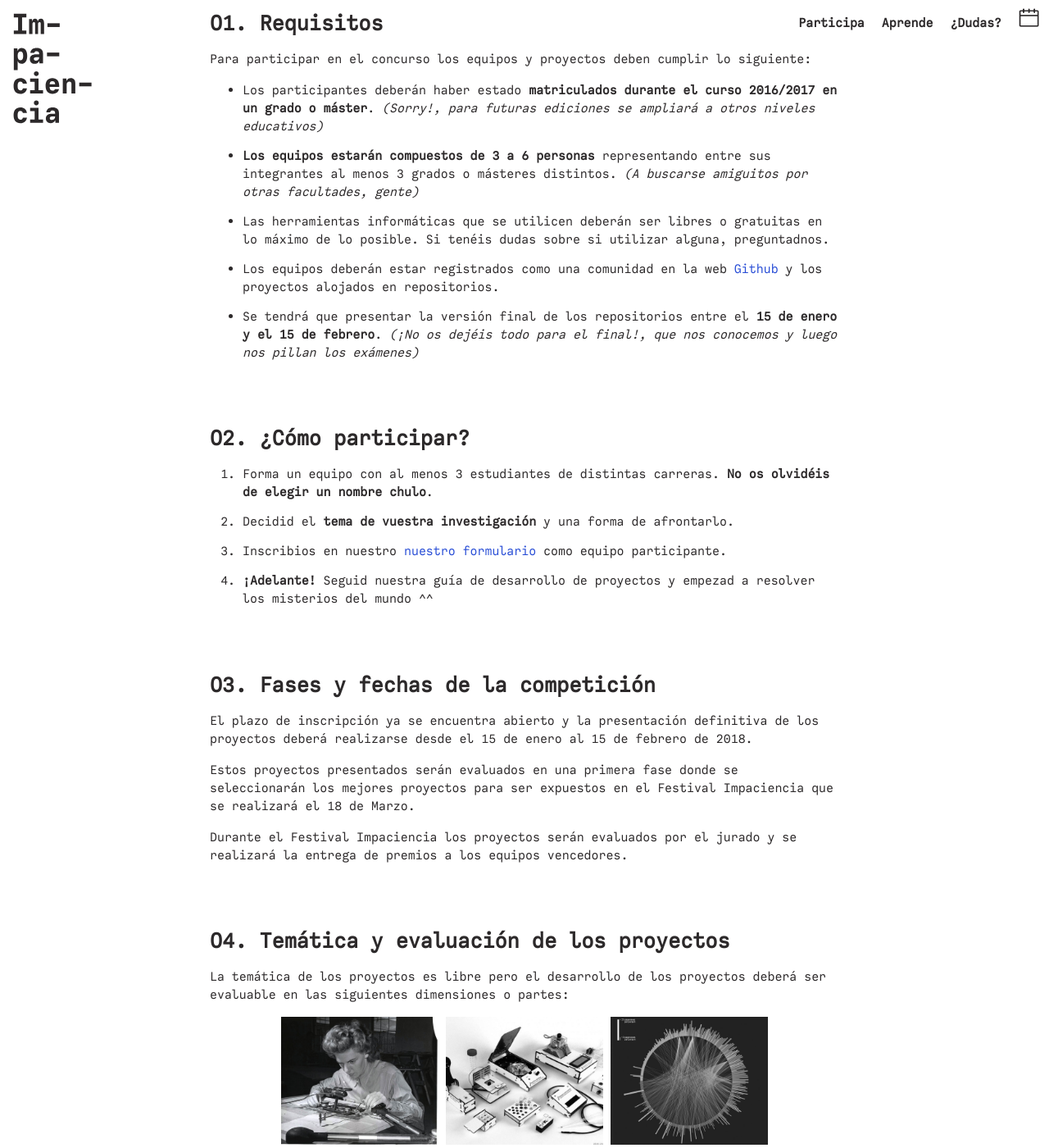
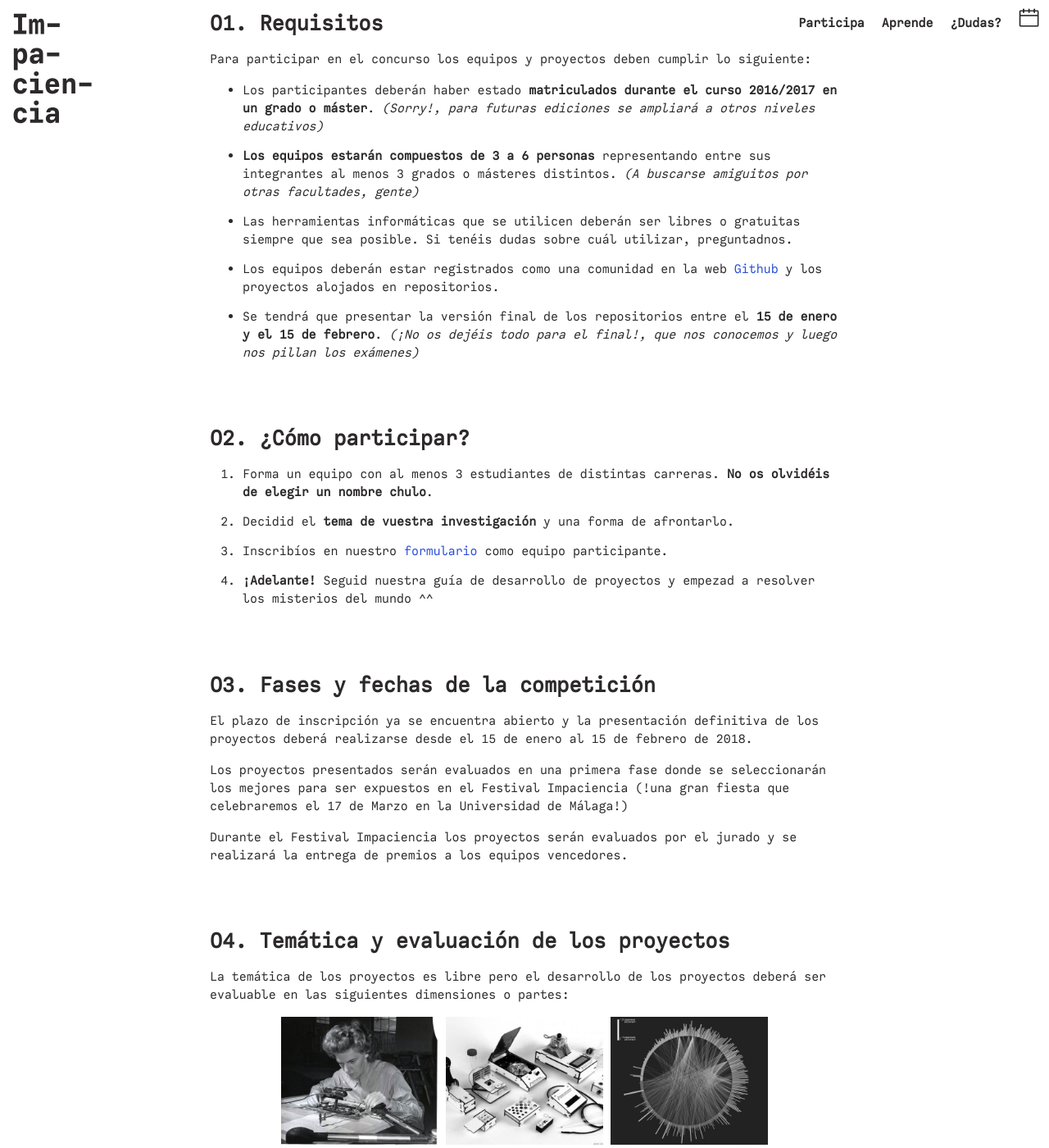
Before and after one commit to Impaciencia/impaciencia.github.io, a Jekyll site: the page built from participa.html, in a window 1280 px wide and 1400 px high, scrolled down 735 px. Shown: the whole window at 82% size. Built offline with Jekyll 4.4.1, drawn with Linux system fonts in a browser that asks for light colours; some web fonts are replaced; some of the changed text lies outside the part shown.

Commit message:
Update participa.html

```diff
--- a/participa.html
+++ b/participa.html
@@ -18,7 +18,7 @@ permalink: /participa/
 
 			<li><b>Los equipos estarán compuestos de 3 a 6 personas</b> representando entre sus integrantes al menos 3 grados o másteres distintos. <i>(A buscarse amiguitos por otras facultades, gente)</i></li>
 
-			<li>Las herramientas informáticas que se utilicen deberán ser libres o gratuitas en lo máximo de lo posible. Si tenéis dudas sobre si utilizar alguna, preguntadnos.</li>
+			<li>Las herramientas informáticas que se utilicen deberán ser libres o gratuitas siempre que sea posible. Si tenéis dudas sobre cuál utilizar, preguntadnos.</li>
 
 			<li>Los equipos deberán estar registrados como una comunidad en la web <a href="http://www.github.com">Github</a> y los proyectos alojados en repositorios. </li>
 
@@ -37,7 +37,7 @@ permalink: /participa/
 
 	<li>Decidid el <b>tema de vuestra investigación</b> y una forma de afrontarlo.</li>
 
-	<li>Inscribios en nuestro <a href="{{ site.baseurl }}/contacto">nuestro formulario</a> como equipo participante.</li>
+	<li>Inscribíos en nuestro <a href="{{ site.baseurl }}/contacto">formulario</a> como equipo participante.</li>
 
 	<li><b>¡Adelante!</b> Seguid nuestra guía de desarrollo de proyectos y empezad a resolver los misterios del mundo ^^</li>
 </ol>
@@ -50,7 +50,7 @@ permalink: /participa/
 
 	<p>El plazo de inscripción ya se encuentra abierto y la presentación definitiva de los proyectos deberá realizarse desde el 15 de enero al 15 de febrero de 2018.</p>
 
-	<p>Estos proyectos presentados serán evaluados en una primera fase donde se seleccionarán los mejores proyectos para ser expuestos en el Festival Impaciencia que se realizará el 18 de Marzo.</p>
+	<p>Los proyectos presentados serán evaluados en una primera fase donde se seleccionarán los mejores para ser expuestos en el Festival Impaciencia (!una gran fiesta que celebraremos el 17 de Marzo en la Universidad de Málaga!)</p>
 
 	<p>Durante el Festival Impaciencia los proyectos serán evaluados por el jurado y se realizará la entrega de premios a los equipos vencedores.</p>
 
```
Also changed, not shown: other parts of participa.html (+1 -1 lines).
